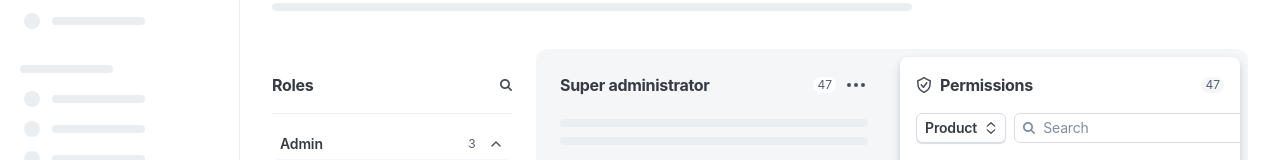
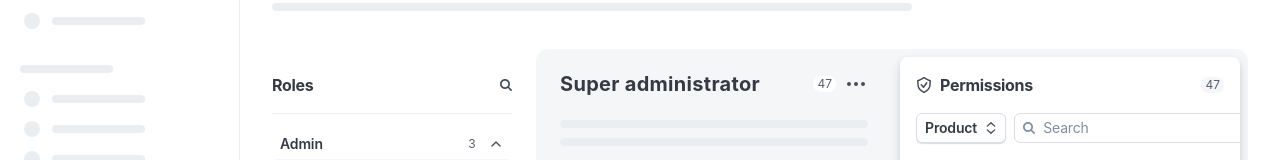
Before and after one commit to khoi-stripe/uvp, a Next.js app: page / in a window 1280 px wide. Shown: the part 145-305 px from the top of the page. Built offline with nearby package versions, Linux system fonts and the light colour scheme.

Commit message:
Update role title: 20px SF Pro Display, reduced top padding to 13px
Committed-By-Agent: cursor

```diff
--- a/src/app/page.tsx
+++ b/src/app/page.tsx
@@ -363,11 +363,11 @@ export default function RolesPermissionsPage() {
         {/* Shared Container for Role Details + Permissions */}
         <div className="flex-1 flex gap-4 p-2 bg-[#F5F6F8] rounded-xl overflow-hidden">
           {/* Role Details Panel */}
-          <section className="flex-1 flex flex-col gap-6 p-4 overflow-y-auto">
+          <section className="flex-1 flex flex-col gap-6 px-4 py-[13px] overflow-y-auto">
             {/* Header */}
             <div className="flex flex-col gap-4">
               <div className="flex items-center gap-2">
-                <h2 className="flex-1 text-[16px] font-bold text-[#353A44] leading-6 tracking-[-0.31px]" style={{ fontFeatureSettings: "'lnum', 'pnum'" }}>
+                <h2 className="flex-1 text-[20px] font-bold text-[#353A44] leading-7 tracking-[0.3px] font-display" style={{ fontFeatureSettings: "'lnum', 'pnum'" }}>
                   {selectedRole.name}
                 </h2>
                 <span className="bg-white text-[12px] text-[#596171] leading-4 min-w-[16px] px-1 rounded-full text-center">
```
